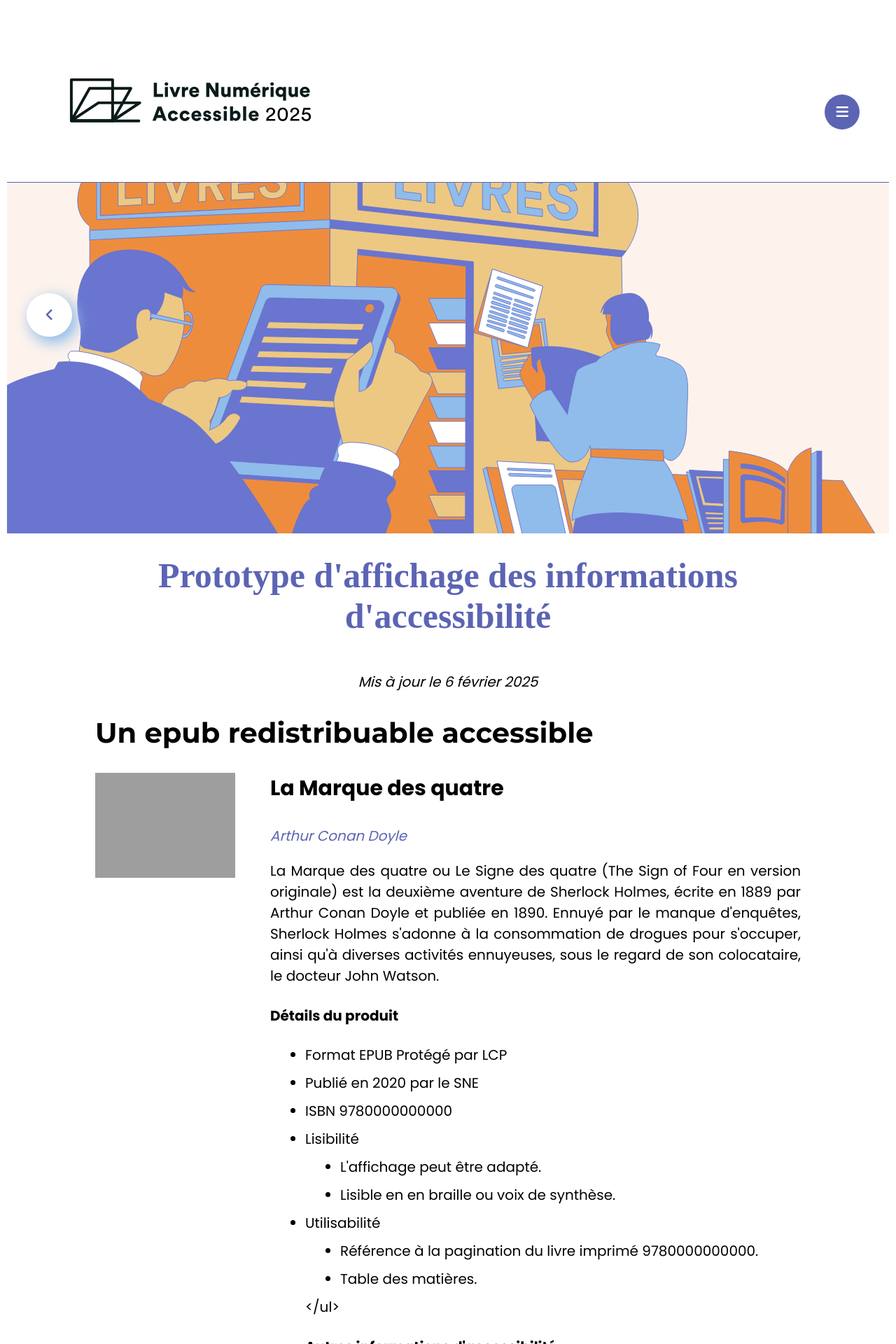
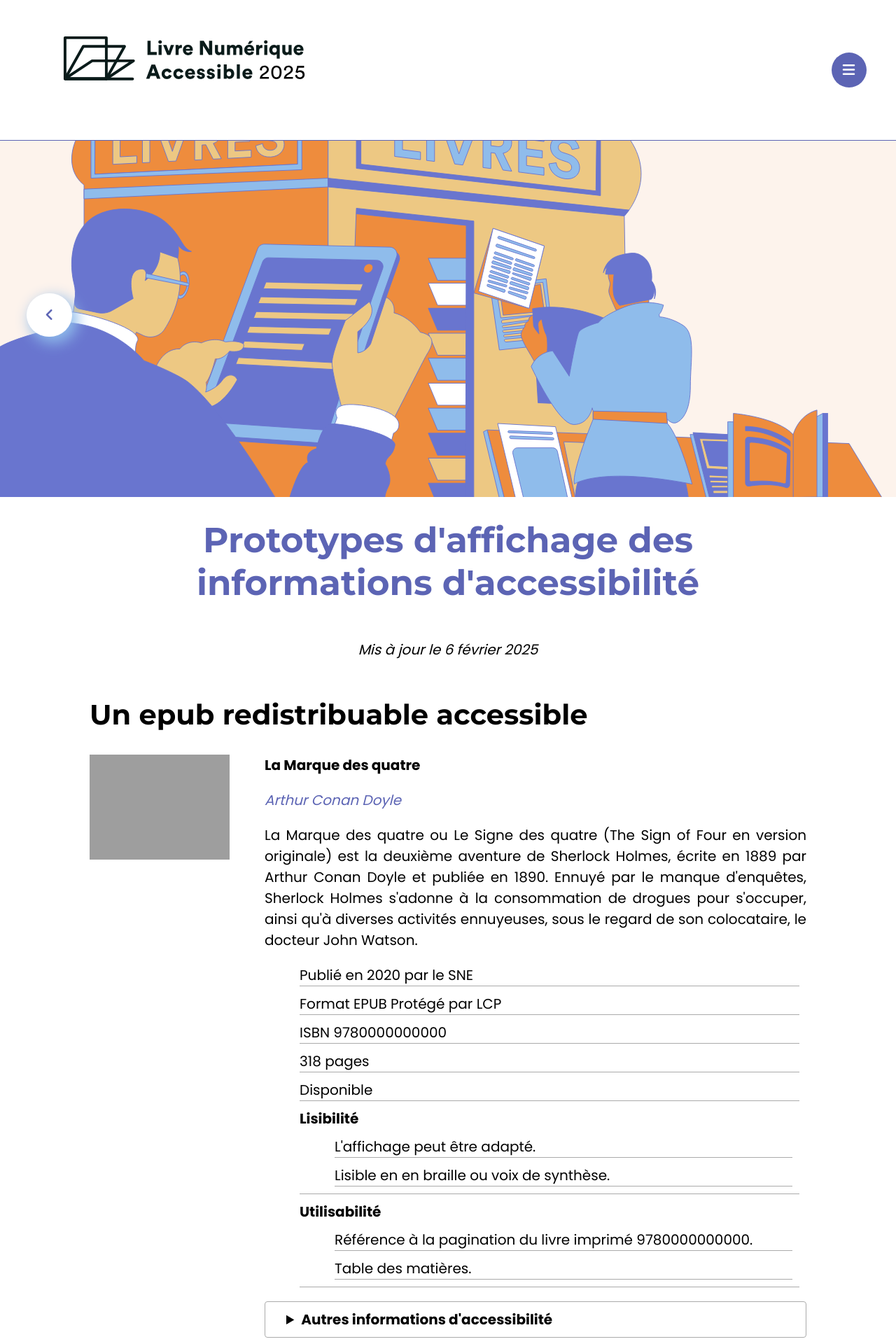
Before and after one commit to edition-accessible/lina25, a Jekyll site: the page built from ressources/signpostingprototypefr.md, in a window 1280 px wide. Shown: the top 1920 px of the page at 70% size. Built offline with Jekyll 4.4.1, drawn with Linux system fonts in a browser that asks for light colours; nearby versions of some CDN libraries; comment, search, counter and statistics services are not loaded; some of the changed text lies outside the part shown.

Commit message:
prototypes update

```diff
--- a/assets/sass/prototypes/EA21_signalement.css
+++ b/assets/sass/prototypes/EA21_signalement.css
@@ -1,4 +1,14 @@
 /* Minimal set for demonstration use. */
+
+h3 {
+	font-size: 1em;
+}
+
+.prototype {
+	list-style: none !important;
+	border-bottom: #aaa 1px solid;
+
+}
 
 .pad{
 	margin-left: 120px;
@@ -66,49 +76,6 @@ summary {
 		padding-left: 250px;
 	}
 
-
-	nav li {
-		display: inline-block;
-		list-style: none;
-		font-size: 1.1em;
-		font-weight: bold;
-	}
-
-	nav li a {
-		display: inline-block;
-		min-width: 50%;
-		color: rgb(94, 97, 105);
-		border-radius: 5px;
-		text-decoration: none;
-		padding: 10px;
-		margin-bottom: 10px;
-	}
-}
-
-nav li {
-	display: inline-block;
-	list-style: none;
-	font-size: 1.1em;
-	text-align: center;
-}
-
-nav li a {
-	display: inline-block;
-	min-width: 50%;
-	color: rgb(94, 97, 105);
-	border-radius: 5px;
-	text-decoration: none;
-	padding: 10px;
-	margin-bottom: 10px;
-}
-
-nav li a:hover,
-nav a:hover,
-nav li a:focus,
-nav a:focus {
-	color: #1D3E80;
-}
-
 @media screen and (min-width:65em) {
 	.left-title {
 		width: 120px;
--- a/assets/sass/prototypes/GC22_TABS.css
+++ b/assets/sass/prototypes/GC22_TABS.css
@@ -1,21 +1,4 @@
 
-  @media (min-width: 600px) {
-    body {
-      padding: 60px 10px;
-    }
-  }
-  h1 {
-    margin: 0;
-    font-family: 'Bree Serif', serif;
-    font-size: 36px;
-  }
-  p {
-    margin-top: 20px;
-    margin-bottom: 0;
-    padding: 0;
-    font-size: 20px;
-    line-height: 1.5;
-  }
   .tabs {
     display: flex;
     flex-wrap: wrap;
--- a/ressources/display_guide/display_guide_vocabulary_w3c_en-US.json
+++ b/ressources/display_guide/display_guide_vocabulary_w3c_en-US.json
@@ -35,10 +35,10 @@
         },
         "ways-of-reading-prerecorded-audio-no-metadata": {
             "compact": "Aucune information sur l'audio préenregistré n'est disponible",
-            "descriptive": " No information about prerecorded audio is available"
+            "descriptive": " Aucune information sur l'audio préenregistré n'est disponible."
         },
         "ways-of-reading-prerecorded-audio-only": {
-            "compact": "Audio préenregistré uniquement",
+            "compact": "Audio préenregistré",
             "descriptive": "Livre audio sans alternative de texte"
         },
         "ways-of-reading-prerecorded-audio-synchronized": {
@@ -201,7 +201,7 @@
         }
     },
     "hazards": {
-        "hazards-title": "Risques",
+        "hazards-title": "Points d'attention",
         "hazards-flashing": {
             "compact": "Contenu clignotant ",
             "descriptive": "La publication contient du contenu clignotant qui peut affecter les personnes photosensibles"
--- a/ressources/signpostingprototypefr.md
+++ b/ressources/signpostingprototypefr.md
@@ -1,13 +1,13 @@
 ---
 layout: prototype
 date:  2025-02-06
-title: "Prototype d'affichage des informations d'accessibilité"
+title: "Prototypes d'affichage des informations d'accessibilité"
 previous: ../pages/diffuser.html
 titlePrev: Informer
 draft: false
 ---
 
-<section id="p3_L1" class="js-tabcontent">
+<section id="p3_L1">
     <h2>Un epub redistribuable accessible</h2>
     <article id="livreex1">
     <div class="left-title-book">
@@ -23,36 +23,40 @@ draft: false
     Ennuyé par le manque d'enquêtes, Sherlock Holmes s'adonne à la consommation de
     drogues pour s'occuper, ainsi qu'à diverses activités ennuyeuses, sous le regard de
     son colocataire, le docteur John Watson.</p>
-    <h4>Détails du produit</h4>
     <ul>
-    <li>Format EPUB Protégé par LCP</li>
-    <li>Publié en 2020 par le SNE</li>
-    <li>ISBN 9780000000000</li>
-    <li>Lisibilité
+    <li class="prototype">Publié en 2020 par le SNE</li>
+    <li class="prototype">Format EPUB Protégé par LCP</li>
+    <li class="prototype">ISBN 9780000000000</li>
+    <li class="prototype">318 pages</li>
+    <li class="prototype">Disponible</li>
+    <li class="prototype"><b>Lisibilité</b>
+        <ul>
+        <li class="prototype">L'affichage peut être adapté.</li>
+        <li class="prototype">Lisible en en braille ou voix de synthèse.</li>
+        </ul>
+</li>
+    <li class="prototype"><b>Utilisabilité</b>
+        <ul>
+        <li class="prototype">Référence à la pagination du livre imprimé 9780000000000.</li>
+        <li class="prototype">Table des matières. </li>
+        </ul>
+</li>
+    </ul>
+    <details><summary><h3 style="display:inline;">Autres informations d'accessibilité</h3></summary>
     <ul>
-    <li>L'affichage peut être adapté.</li>
-    <li>Lisible en en braille ou voix de synthèse.</li>
-    </ul>
-    <li>Utilisabilité
-    <ul>
-    <li>Référence à la pagination du livre imprimé 9780000000000.</li>
-    <li>Table des matières. </li>
-    </ul>
-    </ul>
-    <h4>Autres informations d'accessibilité</h4>
-    <ul>
-    <li>Contenus accessibles conformes aux standards (AA), conformité établie par x20xxx. Consulter le <a aria-label="Rapport de conformité La marque des quatre 9780000000000" href="http://">rapport de conformité</a> et la <a href="infos-accessibilite-ed.html">Politique d'accessibilité de
+    <li class="prototype">Contenus accessibles conformes aux standards (AA), conformité établie par x20xxx. Consulter le <a aria-label="Rapport de conformité La marque des quatre 9780000000000" href="ace-smart-report-fr.html">rapport de conformité</a> et la <a href="infos-accessibilite-ed.html">Politique d'accessibilité de
     l'éditeur</a></li>
-    <li>Cette publication comprend un balisage permettant la compatibilité avec les
+    <li class="prototype">Cette publication comprend un balisage permettant la compatibilité avec les
     technologies d'assistance. Les images de cette publication sont décrites.
     </li>
     </ul>
+    </details>
 </div>
 </article>
 </section>
 
 <section id="p3_L2" class="js-tabcontent">
-    <h3>Fiche livre : un epub enrichi à mise en page fixe</h3>
+    <h2>Un epub enrichi à mise en page fixe</h2>
     <article id="livreex1">
     <div class="left-title-book">
     <span lang="en"><img class="img" src="https://edition-accessible.github.io/signalement/statics/Galdo-cover_UK.jpg" role="doc-cover"
@@ -66,35 +70,37 @@ draft: false
     </p>
     <summary>Détails du produit</summary>
     <ul>
-    <li>Langue anglaise</li>
-    <li>Format EPUB</li>
-    <li>Ce livre numérique n'est pas protégé</li>
-    <li>Publié en 2017 par Tapocketa</li>
-    <li>ISBN : 9781999857608</li>
+        <li class="prototype">Publié en 2017 par Tapocketa</li>
+    <li class="prototype">ISBN : 9781999857608</li>
+    <li class="prototype">Langue anglaise</li>
+    <li class="prototype">Format EPUB</li>
+    <li class="prototype">Ce livre numérique n'est pas protégé</li>
+    <li class="prototype">Disponible</li>
+    <li class="prototype"><b>Lisibilité</b>
+        <ul>
+        <li class="prototype">Mise en page fixe</li>
+        <li class="prototype">Lisible en en braille ou voix de synthèse.</li>
+        <li class="prototype">Audio préenregistré synchronisé avec du texte.</li>
+        </ul>
+</li>
+    <li class="prototype"><b>Utilisabilité</b>
+        <ul>
+        <li class="prototype">Table des matières. </li>
+        </ul>
+</li>
+    <li class="prototype"><b>Points d'attention</b>
+    <ul>
+    <li class="prototype">Présence de flashs lumineux</li>
+    <li class="prototype">Lecture de vidéos automatique</li>
+    <li class="prototype">Effets sonores</li>
     </ul>
-    <summary>Modes de lecture</summary>
-    <ul>
-    <li>Mise en page fixe</li>
-    <li>Texte et images disponibles en vocal </li>
-    <li>Contenu audio intégral (présentation, index, notes)</li>
-    </ul>
-    <summary>Fonctionnalités</summary>
-    <ul>
-    <li>Table des matières</li>
-    </ul>
-    <summary>Informations d'accessibilité</summary>
-    <p>Aucune information disponible.</p>
-    <summary>Points d'attention</summary>
-    <ul>
-    <li>Présence de flashs lumineux</li>
-    <li>Lecture de vidéos automatique</li>
-    <li>Effets sonores</li>
-    </ul>
+    </li>
+        </ul>
     </div>
     </article>
 </section>
 <section id="p3_L3" class="info js-tabcontent">
-    <h3>Fiche livre : un livre audio</h3>
+    <h2>Un livre audio</h2>
     <article id="livreex1">
     <div class="left-title-book">
     <img class="img" src="https://edition-accessible.github.io/signalement/statics/Terre-et-Fondation-cover.jpg" role="doc-cover"
@@ -104,24 +110,34 @@ draft: false
     <h3>Terre et Fondation</h3>
     <em>Isaac Asimov</em>
     <p>Tout porte à croire que le légendaire berceau de l'humanité, la Terre, se trouve au
-    cœur d'un vaste plan à l'permetéchelle galactique, destiné à garantir en coulisse la
+    cœur d'un vaste plan à l'échelle galactique, destiné à garantir en coulisse la
     pérennité de la civilisation : une synthèse parfaite entre le matérialisme de la
     Première Fondation et le mentalisme de la Seconde, mise en œuvre par une mystérieuse
     puissance.</p>
     <summary>Détails du produit</summary>
     <ul>
-    <li>Format MP3</li>
-    <li>Temps d'écoute : 18 h 45 min</li>
-    <li>Ce livre numérique audio n'est pas protégé</li>
-    <li>Publié en 2021 par Audiolib</li>
-    <li>ISBN 9791035405311</li>
+    <li class="prototype">Format MP3</li>
+    <li class="prototype">Temps d'écoute : 18 h 45 min</li>
+    <li class="prototype">Ce livre numérique audio n'est pas protégé</li>
+    <li class="prototype">Publié en 2021 par Audiolib</li>
+    <li class="prototype">ISBN 9791035405311</li>
+    <li class="prototype"><b>Lisibilité</b>
+        <ul>
+        <li class="prototype">Audio préenregistré</li>
+        </ul>
+</li>
+    <li class="prototype"><b>Utilisabilité</b>
+        <ul>
+        <li class="prototype">Table des matières. </li>
+        </ul>
+</li>
     </ul>
-    <p>Aucune information d'accessibilité n'est disponible.</p>
+    <p>Aucune autre information d'accessibilité n'est disponible.</p>
     </div>
     </article>
 </section>
 <section id="p3_L4" class="info js-tabcontent">
-    <h3>Fiche livre : un epub 2 sans information spécifique</h3>
+    <h2>Un epub 2 sans information spécifique</h2>
     <article id="livreex1">
     <div class="left-title-book">
     <img class="img" src="https://edition-accessible.github.io/signalement/statics/illusions-perdues-cover.png" role="doc-cover"
@@ -133,23 +149,24 @@ draft: false
     <p>Ce roman sur l’ambition littéraire et le monde impitoyable de la presse est
     aujourd’hui considéré comme un des chefs-d’œuvre de Balzac. Lui-même le considérait
     comme « l'œuvre capitale dans l'œuvre ».</p>
-    <details>
     <summary>Détails du produit</summary>
     <ul>
-    <li>Format EPUB</li>
-    <li>Protégé par LCP</li>
-    <li>Publié en 2003 par la BNF</li>
-    <li>ISBN 9780000000000</li>
+    <li class="prototype">Format EPUB</li>
+    <li class="prototype">Protégé par LCP</li>
+    <li class="prototype">Publié en 2003 par la BNF</li>
+    <li class="prototype">ISBN 9780000000000</li>
+<li class="prototype"><b>Lisibilité</b>
+        <ul>
+        <li class="prototype">L'affichage peut être adapté.</li>
+        </ul>
+</li>
+    <li class="prototype"><b>Utilisabilité</b>
+        <ul>
+        <li class="prototype">Table des matières. </li>
+        </ul>
+</li>
     </ul>
-    <summary>Modes de lecture</summary>
-    <ul>
-    <li>Affichage adaptable</li>
-    </ul>
-    <summary>Fonctionnalités</summary>
-    <ul>
-    <li>Table des matières</li>
-    </ul>
-    <p>Aucune information d'accessibilité disponible.</p>
+    <p>Aucune autre information d'accessibilité n'est disponible.</p>
     </div>
     </article>
 </section>
@@ -158,17 +175,17 @@ draft: false
     <article class="fichelivre">
     <p><i>En complément des recherches par format et mesures de protection.</i></p>
     <ul class="facet-multiselect-checkbox">
-    <li><input type="checkbox"><label class="option">Affichage adaptable</label></li>
-    <li><input type="checkbox"><label class="option">Mise en page fixe</label></li>
-    <li><input type="checkbox"><label class="option">Texte et images disponibles en vocal </label></li>
-    <li><input type="checkbox"><label class="option">Contenu audio intégral (présentation, index,
+    <li class="prototype"><input type="checkbox"><label class="option">Affichage adaptable</label></li>
+    <li class="prototype"><input type="checkbox"><label class="option">Mise en page fixe</label></li>
+    <li class="prototype"><input type="checkbox"><label class="option">Texte et images disponibles en vocal </label></li>
+    <li class="prototype"><input type="checkbox"><label class="option">Contenu audio intégral (présentation, index,
     notes) </label></li>
-    <li><input type="checkbox"><label class="option">Texte & audio synchronisés</label></li>
-    <li><input type="checkbox"><label class="option">Référence à la pagination du livre imprimé</label>
+    <li class="prototype"><input type="checkbox"><label class="option">Texte & audio synchronisés</label></li>
+    <li class="prototype"><input type="checkbox"><label class="option">Référence à la pagination du livre imprimé</label>
     </li>
-    <!--<li><input type="checkbox"><label class="option">Conforme EPUB accessibilité 1.0 & WCAG AA</label></li>
-    <li><input type="checkbox"><label class="option">Conforme au Guide des contenus web accessibles</label></li>-->
-    <li><input type="checkbox"><label class="option">Informations d'accessibilité disponibles</label>
+    <!--<li class="prototype"><input type="checkbox"><label class="option">Conforme EPUB accessibilité 1.0 & WCAG AA</label></li>
+    <li class="prototype"><input type="checkbox"><label class="option">Conforme au Guide des contenus web accessibles</label></li>-->
+    <li class="prototype"><input type="checkbox"><label class="option">Informations d'accessibilité disponibles</label>
     </li>
     </ul>
     </article>
```
Also changed, not shown: pages/diffuser.md (+3 -3 lines).
